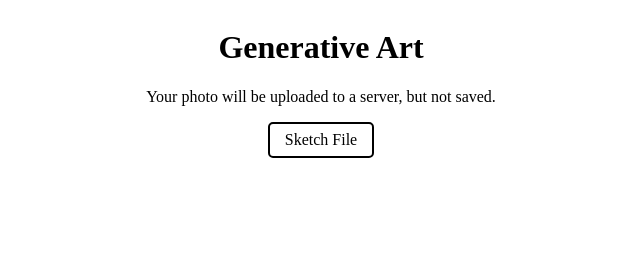
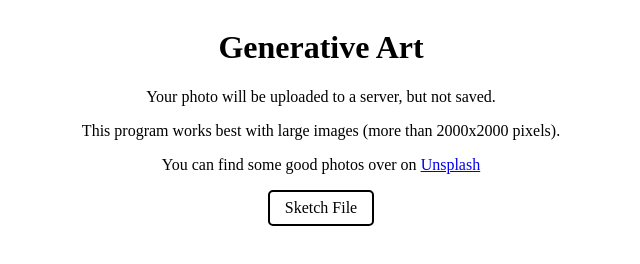
Before and after one commit to elijah-potter/generative-art, a plain HTML site: page ga-web/www/index.html in a window 1280 px wide. Shown: the whole page, without its empty margins (319-959 px from the left). Drawn offline with Linux system fonts and the light colour scheme; some icons are missing; a web font is replaced by a local one.

Commit message:
Added some info

```diff
--- a/ga-web/www/index.html
+++ b/ga-web/www/index.html
@@ -38,11 +38,11 @@
 			border-radius: 5px;
 		}
 
-		.aboutText{
+		.aboutText {
 			padding: 10px;
 		}
 
-		img{
+		img {
 			margin-left: auto;
 			margin-right: auto;
 			max-width: 100%
@@ -90,6 +90,8 @@
 	<div class="center">
 		<h1>Generative Art</h1>
 		<p>Your photo will be uploaded to a server, but not saved.</p>
+		<p>This program works best with large images (more than 2000x2000 pixels).</p>
+		<p>You can find some good photos over on <a href="https://unsplash.com/">Unsplash</a></p>
 		<label class="uploadLabel">
 			<i class="fas fa-file-upload"></i>
 			<input class="uploadButton" type="file" id="upload" accept=".jpg, .jpeg, .png, .pnm, .tiff, .bmp" />
```
